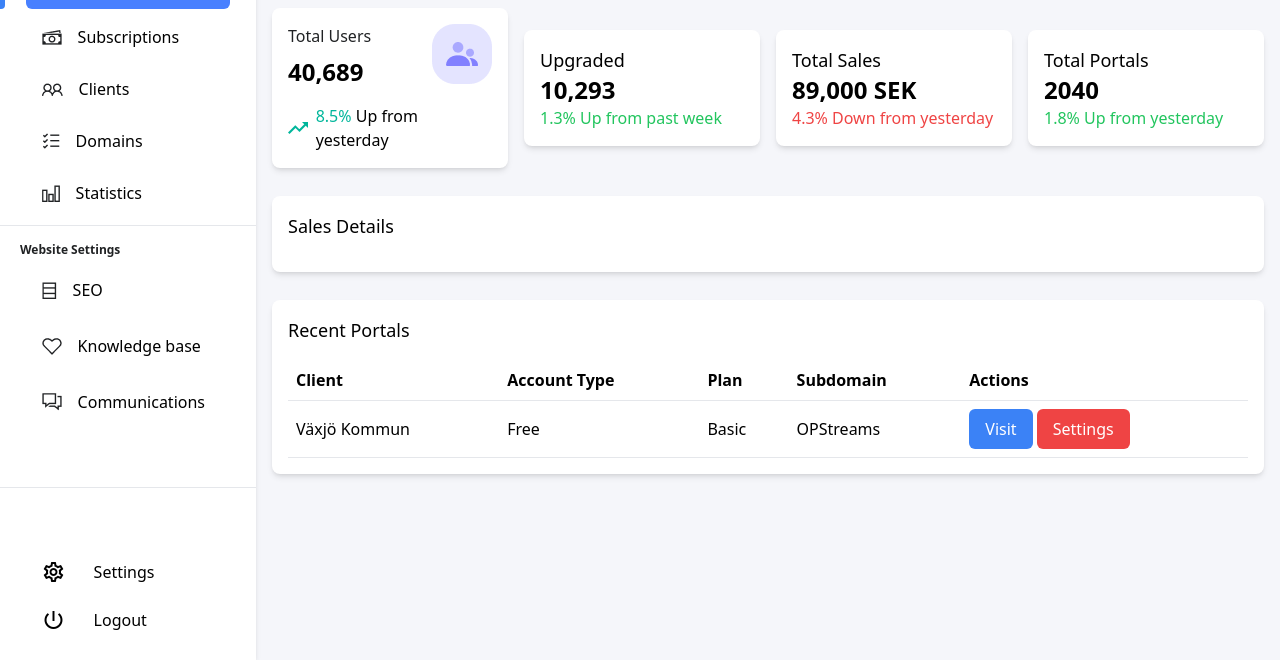
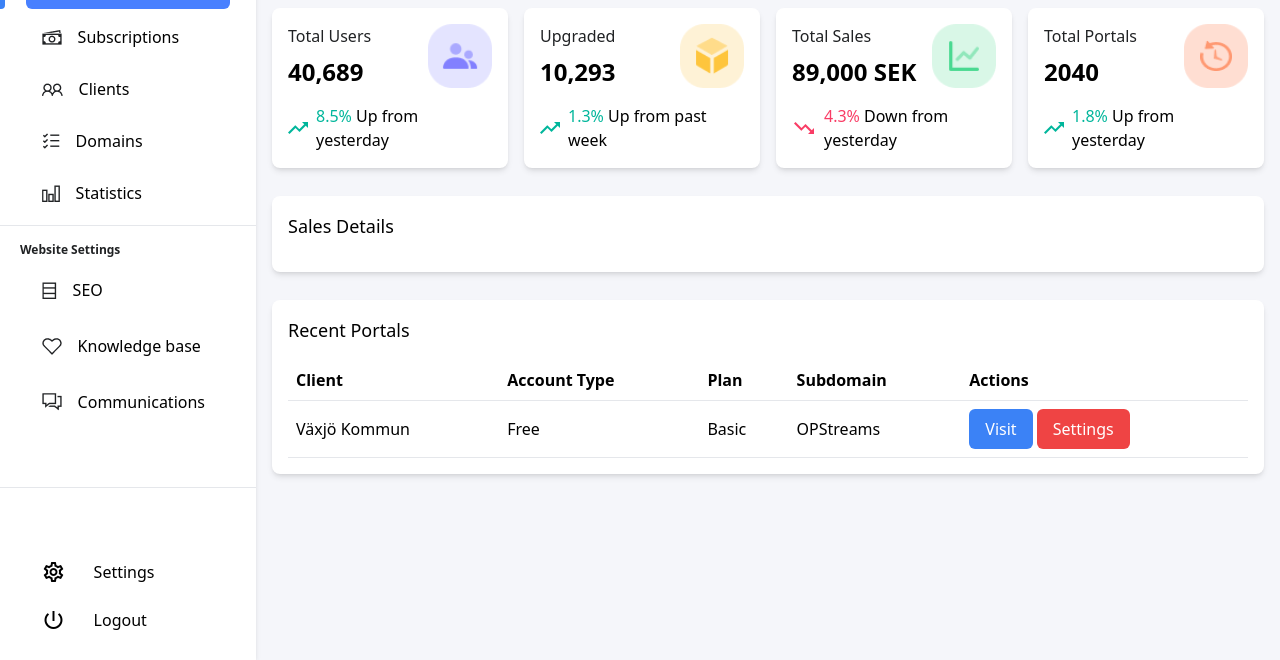
Before and after one commit to abdallaamrfawzy/Dashboard, a plain HTML site: page index.html in a window 1280 px wide. Shown: the part 140-800 px from the top of the page. Drawn offline with nearby package versions, Linux system fonts and the light colour scheme.

Commit message:
update cards

```diff
--- a/index.html
+++ b/index.html
@@ -125,43 +125,86 @@
             <main class="p-4 flex-1 overflow-y-auto bg-[#F5F6FA] flex flex-col gap-3">
                 <span class="text-[32px] font-medium">Dashboard</span>
                 <div class="grid grid-cols-4 gap-4 mb-4 flex justify-between items-center">
+                    <!-- Total Users Card -->
                     <div class="bg-white p-4 shadow-md rounded-lg flex flex-col gap-4">
-                        <div class="flex items-start justify-between">
+                        <div class="flex items-center justify-between">
                             <div class="flex flex-col gap-[0.5rem]">
                                 <h2 class="text-[16px] text-[#202224]">Total Users</h2>
                                 <p class="text-2xl font-bold">40,689</p>
                             </div>
-                            <img src="./assets/users.png" alt="">
+                            <img src="./assets/users.png" alt="" class="w-16 h-16">
                         </div>
                         <div class="flex items-center">
-                            <div class="relative">
-                                <img src="./assets/Path.png" alt="path">
-                            </div>
-                            <p class="ml-2">
+                            <img src="./assets/Path.png" alt="path" class="mr-2">
+                            <p>
                                 <span class="text-[#00B69B]">8.5%</span> Up from yesterday
                             </p>
                         </div>
                     </div>
-                    <div class="bg-white p-4 shadow-md rounded-lg">
-                        <h2 class="text-lg font-medium">Upgraded</h2>
-                        <p class="text-2xl font-bold">10,293</p>
-                        <p class="text-green-500">1.3% Up from past week</p>
+
+                    <!-- Upgraded Card -->
+                    <div class="bg-white p-4 shadow-md rounded-lg flex flex-col gap-4">
+                        <div class="flex items-center justify-between">
+                            <div class="flex flex-col gap-[0.5rem]">
+                                <h2 class="text-[16px] text-[#202224]">Upgraded</h2>
+                                <p class="text-2xl font-bold">10,293</p>
+                            </div>
+                            <img src="./assets/Upgraded.png" alt="" class="w-16 h-16">
+                        </div>
+                        <div class="flex items-center">
+                            <img src="./assets/Path.png" alt="path" class="mr-2">
+                            <p>
+                                <span class="text-[#00B69B]">1.3%</span> Up from past week
+                            </p>
+                        </div>
                     </div>
-                    <div class="bg-white p-4 shadow-md rounded-lg">
-                        <h2 class="text-lg font-medium">Total Sales</h2>
-                        <p class="text-2xl font-bold">89,000 SEK</p>
-                        <p class="text-red-500">4.3% Down from yesterday</p>
+
+                    <!-- Total Sales Card -->
+                    <div class="bg-white p-4 shadow-md rounded-lg flex flex-col gap-4">
+                        <div class="flex items-center justify-between">
+                            <div class="flex flex-col gap-[0.5rem]">
+                                <h2 class="text-[16px] text-[#202224]">Total Sales</h2>
+                                <p class="text-2xl font-bold">89,000 SEK</p>
+                            </div>
+                            <img src="./assets/Sales.png" alt="" class="w-16 h-16">
+                        </div>
+                        <div class="flex items-center">
+                            <img src="./assets/down.png" alt="path" class="mr-2">
+                            <p>
+                                <span class="text-[#F93C65]">4.3%</span> Down from yesterday
+                            </p>
+                        </div>
                     </div>
-                    <div class="bg-white p-4 shadow-md rounded-lg">
-                        <h2 class="text-lg font-medium">Total Portals</h2>
-                        <p class="text-2xl font-bold">2040</p>
-                        <p class="text-green-500">1.8% Up from yesterday</p>
+
+                    <!-- Total Portals Card -->
+                    <div class="bg-white p-4 shadow-md rounded-lg flex flex-col gap-4">
+                        <div class="flex items-center justify-between relative">
+                            <div class="flex flex-col gap-[0.5rem]">
+                                <h2 class="text-[16px] text-[#202224]">Total Portals</h2>
+                                <p class="text-2xl font-bold">2040</p>
+                            </div>
+                            <div class="relative">
+                                <img src="./assets/Pending.png" alt="" class="w-16 h-16">
+                                <img src="./assets/clock.png" alt="" class="absolute inset-0 mx-auto my-auto w-8 h-8" style="top: 50%; left: 50%; transform: translate(-50%, -50%);">
+                            </div>
+                        </div>
+                        <div class="flex items-center">
+                            <img src="./assets/Path.png" alt="path" class="mr-2">
+                            <p>
+                                <span class="text-[#00B69B]">1.8%</span> Up from yesterday
+                            </p>
+                        </div>
                     </div>
+
                 </div>
+
+                <!-- Sales Details Section -->
                 <div class="bg-white p-4 shadow-md rounded-lg mb-4">
                     <h2 class="text-lg font-medium mb-4">Sales Details</h2>
                     <!-- <img src="./assets/sales-chart.png" alt="Sales Chart"> -->
                 </div>
+
+                <!-- Recent Portals Section -->
                 <div class="bg-white p-4 shadow-md rounded-lg">
                     <h2 class="text-lg font-medium mb-4">Recent Portals</h2>
                     <table class="w-full text-left">
@@ -189,6 +232,7 @@
                     </table>
                 </div>
             </main>
+
         </div>
     </div>
 
```
Also changed, not shown: assets/Pending.png (added), assets/Sales.png (added), assets/Upgraded.png (added), assets/clock.png (added), assets/down.png (added).
